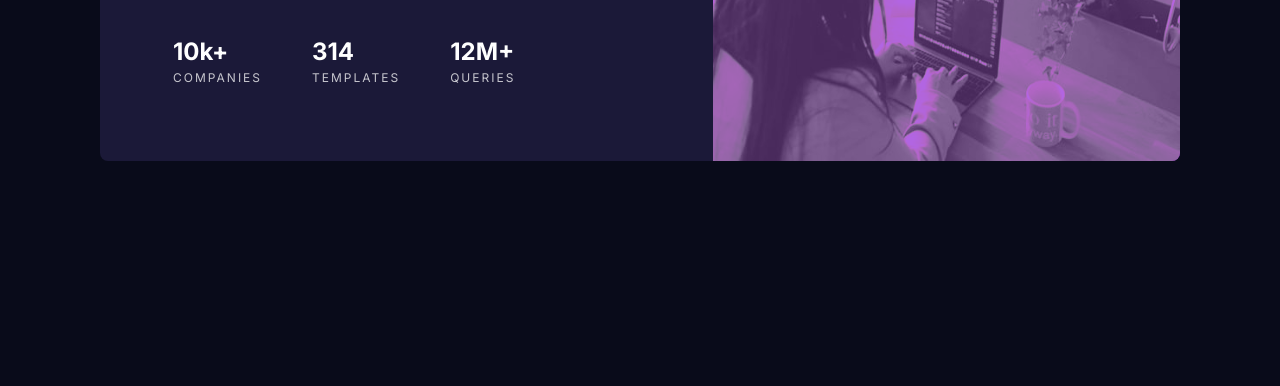
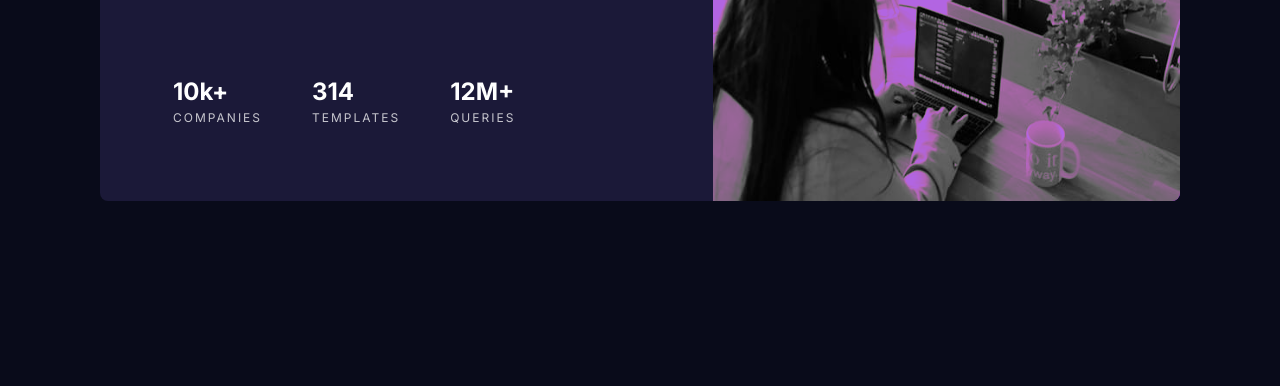
Before and after one commit to vidisharaut/stat-preview-card-component, a plain HTML site: page index.html in a window 1280 px wide. Shown: the part 414-800 px from the top of the page. Drawn offline with Linux system fonts and the light colour scheme.

Commit message:
updated margin of container class and added mix-blend to img

```diff
--- a/style.css
+++ b/style.css
@@ -15,7 +15,7 @@ body {
   background-color: hsl(244, 38%, 16%);
   color: #fff;
   border-radius: 8px;
-  margin: 130px auto;
+  margin: 170px auto;
   max-width: 1080px;
 }
 .col-1 {
@@ -50,7 +50,8 @@ p {
 
 img {
   display: block;
-  filter: opacity(0.6);
+  /* filter: opacity(0.6); */
+  mix-blend-mode: darken;
   border-radius: 0 8px 8px 0;
   mix-blend-mode: darken;
   height: 100%;
```
